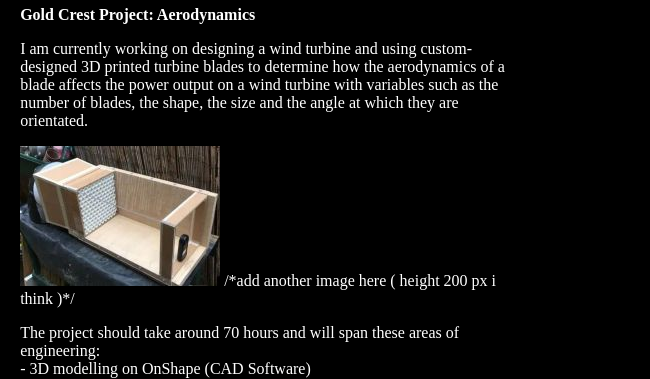
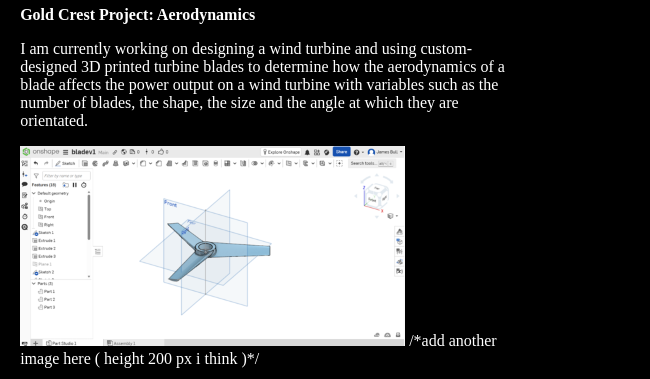
Before and after one commit to JB0098/James-Bull-Portfolio, a plain HTML site: page index.html in a window 1280 px wide. Shown: the part 236-615 px from the top of the page, 630-1280 px from the left. Drawn offline with Linux system fonts and the light colour scheme.

Commit message:
Update image in project description
Replaced windtunnel.jpg with CrestBladeV1.jpg in project description.

```diff
--- a/index.html
+++ b/index.html
@@ -31,7 +31,7 @@
         <p>
            I am currently working on designing a wind turbine and using custom-designed 3D printed turbine blades to determine how the aerodynamics of a blade affects the power output on a wind turbine with variables such as the number of blades, the shape, the size and the angle at which they are orientated.
         </p>
-        <img src="windtunnel.jpg" alt="WindTunPic"> /*add another image here ( height 200 px i think )*/
+        <img src="CrestBladeV1.jpg" alt="WindTunPic"> /*add another image here ( height 200 px i think )*/
         <p>
         The project should take around 70 hours and will span these areas of engineering:<br>
             - 3D modelling on OnShape (CAD Software) <br>
```
